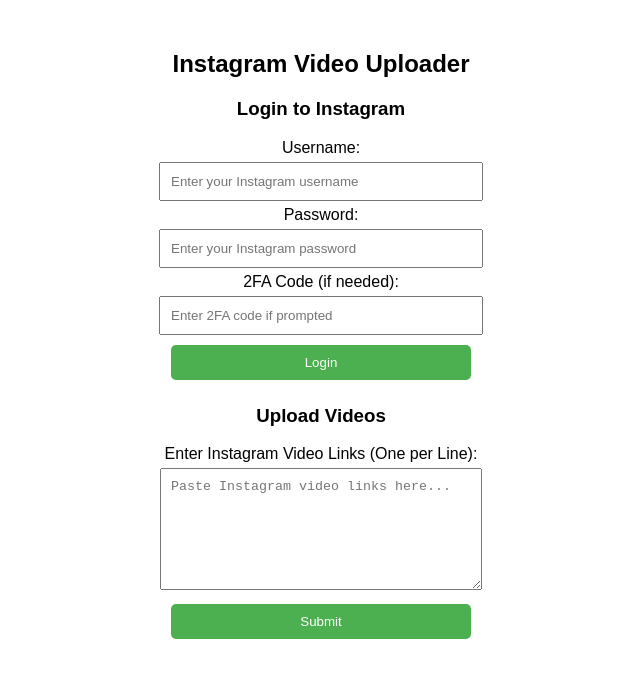
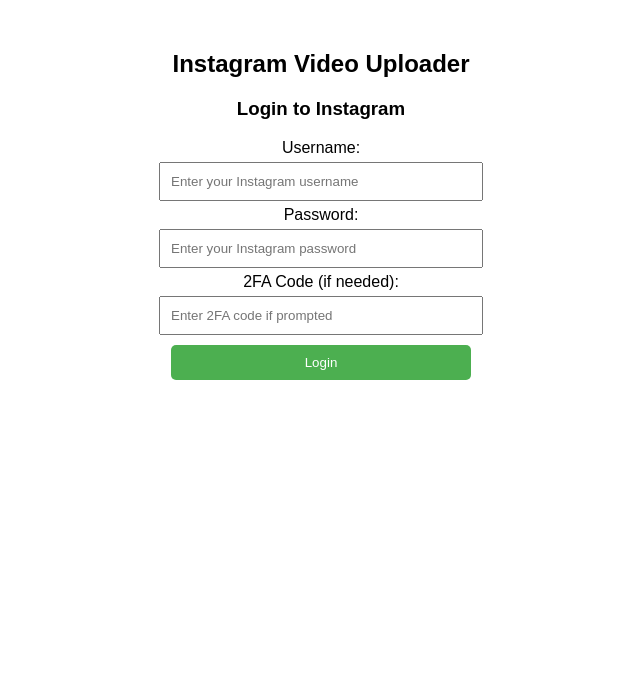
Before and after one commit to sap222/infro, a plain HTML site: page index.html in a window 1280 px wide. Shown: the whole page, without its empty margins (319-959 px from the left). Drawn offline with Linux system fonts and the light colour scheme.

Commit message:
Update index.html

```diff
--- a/index.html
+++ b/index.html
@@ -26,7 +26,7 @@
         </div>
 
 
-        <div id="uploadSection">
+        <div id="uploadSection" style="display: none;">
             <h3>Upload Videos</h3>
             <form id="uploadForm">
                 <label for="links">Enter Instagram Video Links (One per Line):</label><br>
```
